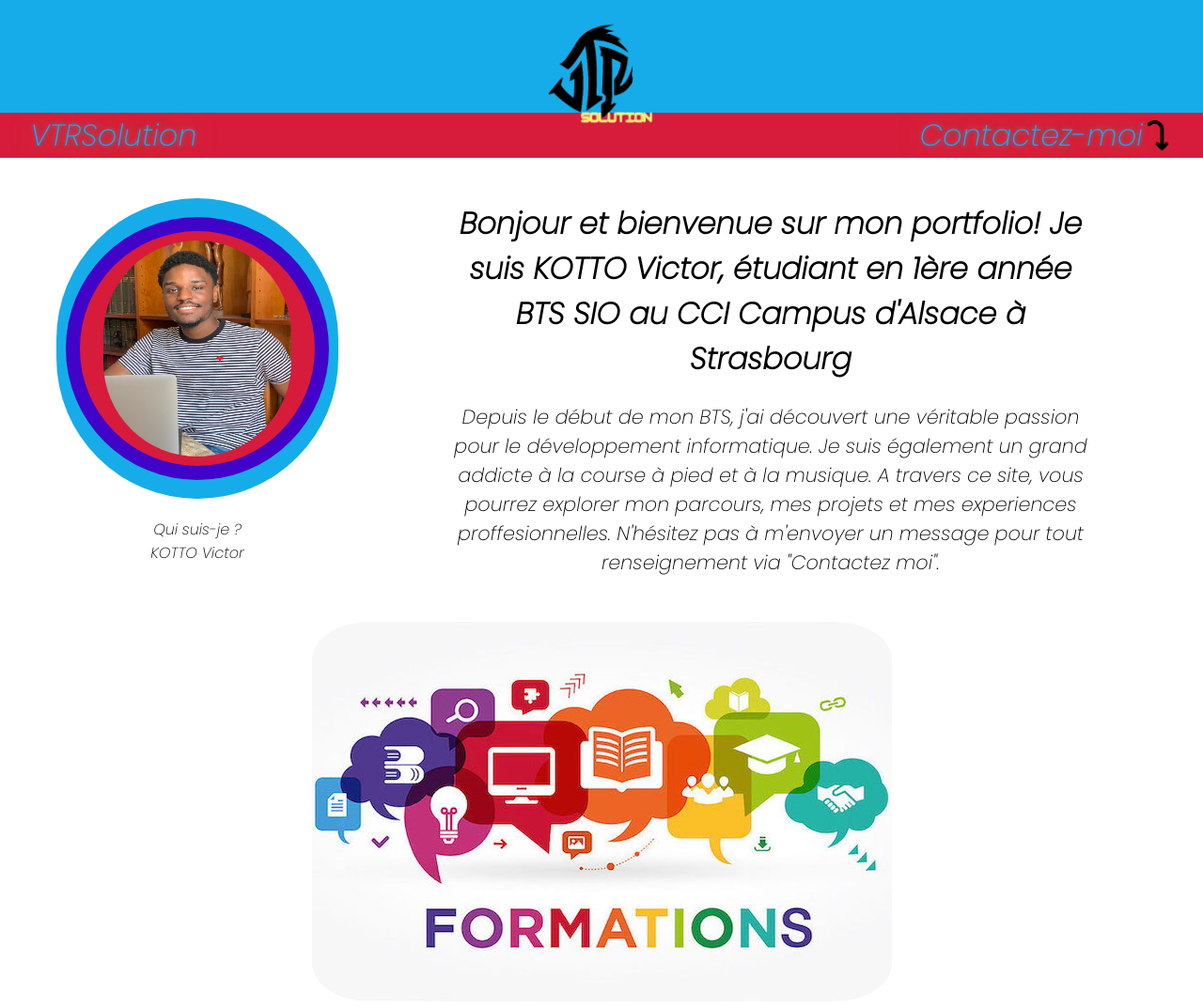
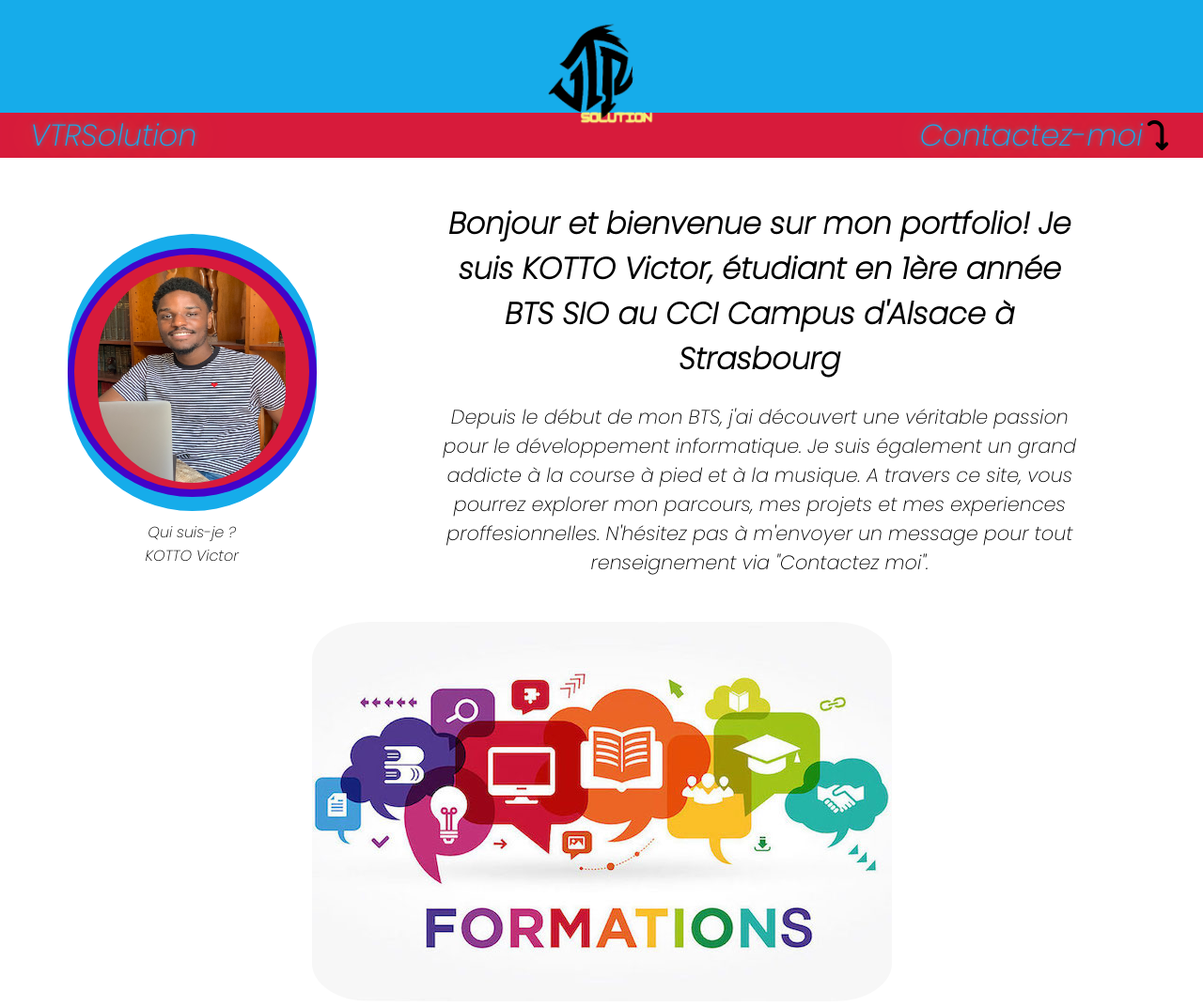
Before and after one commit to KOTTOVictor/CCI-SIO21-Portfolio, a PHP site: page / in a window 1280 px wide. Shown: the top 1072 px of the page at 94% size. Run offline with PHP 8.4, Linux system fonts and the light colour scheme.

Commit message:
modifphoto

```diff
--- a/asset/css/style.css
+++ b/asset/css/style.css
@@ -147,8 +147,8 @@ header li a{
 #contourbleu{
     background-color: #16acea;
     display: flex;
-    height: 320px;
-    width: 300px;
+    height: 295px;
+    width: 265px;
     border-radius: 700px;
     justify-content: center;
     align-items: center;
@@ -157,8 +157,14 @@ header li a{
 }
 #contourbleu:hover{
     transform: scale(1.2);
+    height: 295px;
+    width: 265px;
 
 
+}
+
+#contenantphotoprenom{
+    margin-top: 40px;
 }
 
 #contenantPre{
@@ -176,8 +182,8 @@ header li a{
     background-color: #4203c9;
     display: flex;
     align-items: center;
-    height: 280px;
-    width: 280px;
+    height: 265px;
+    width: 265px;
     border-radius: 700px;
     justify-content: center;
 }
@@ -198,6 +204,8 @@ header li a{
 }
 .presentation:hover{
     transform: scale(1.1);
+    width: 240px;
+    height: 250px;
 
 }
 .photodemoi{
@@ -205,12 +213,13 @@ header li a{
     height: 230px;
     border-radius: 100px;
     transition: all .3s cubic-bezier(0.67, -0.06, 0.94, 0.34);
+    margin-top: 5px;
 
 
 }
 .photodemoi:hover{
-    width: 270px;
-    height: 305px;
+    width: 240px;
+    height: 280px;
     transform: scale(1.0000001);
 }
 
@@ -220,7 +229,7 @@ header li a{
 }
 
 #prenom{
-    margin-top: 20px;
+    margin-top: 10px;
 }
 /* Présentation Texte-------------------------------- */
 
```
